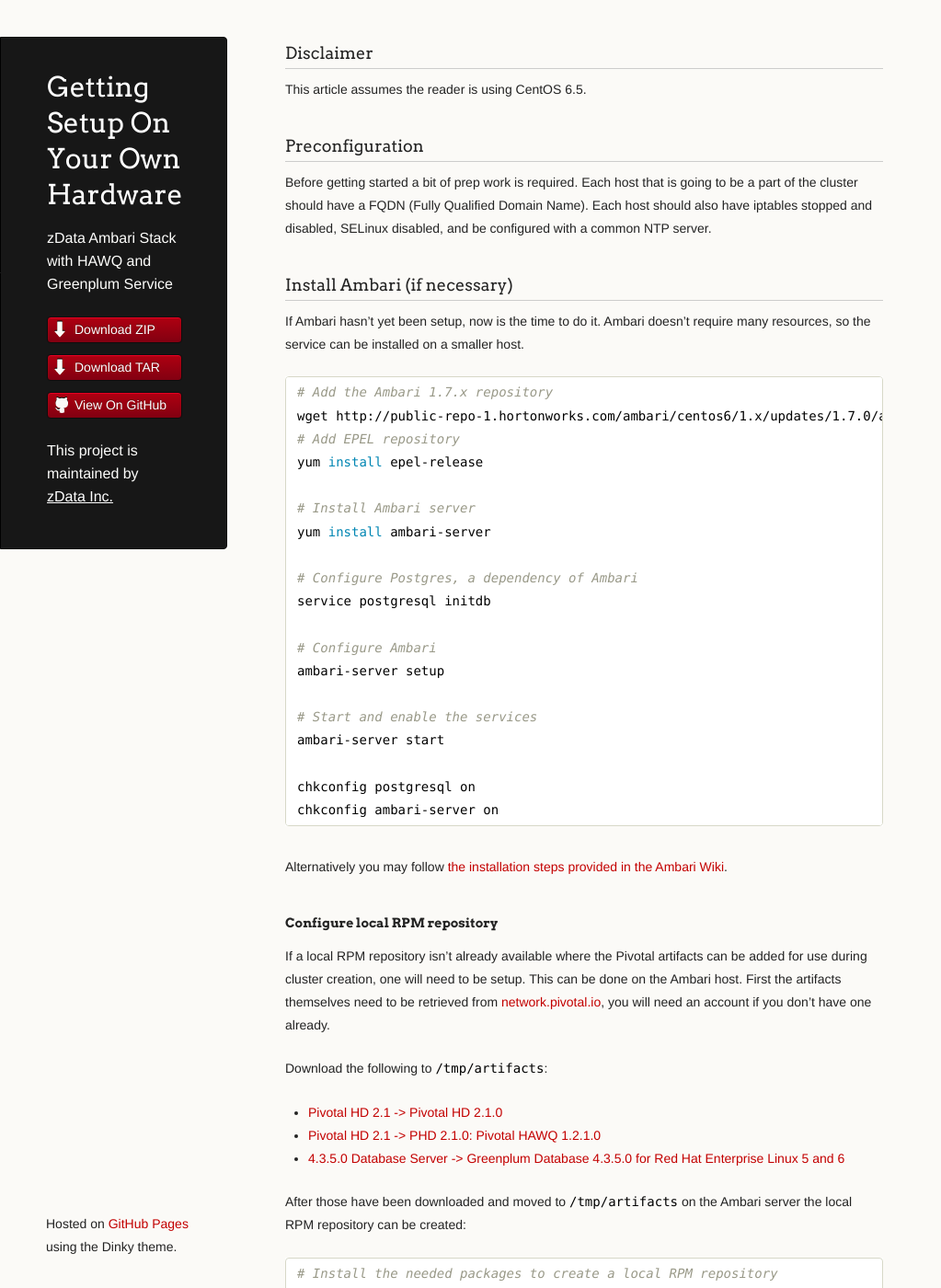
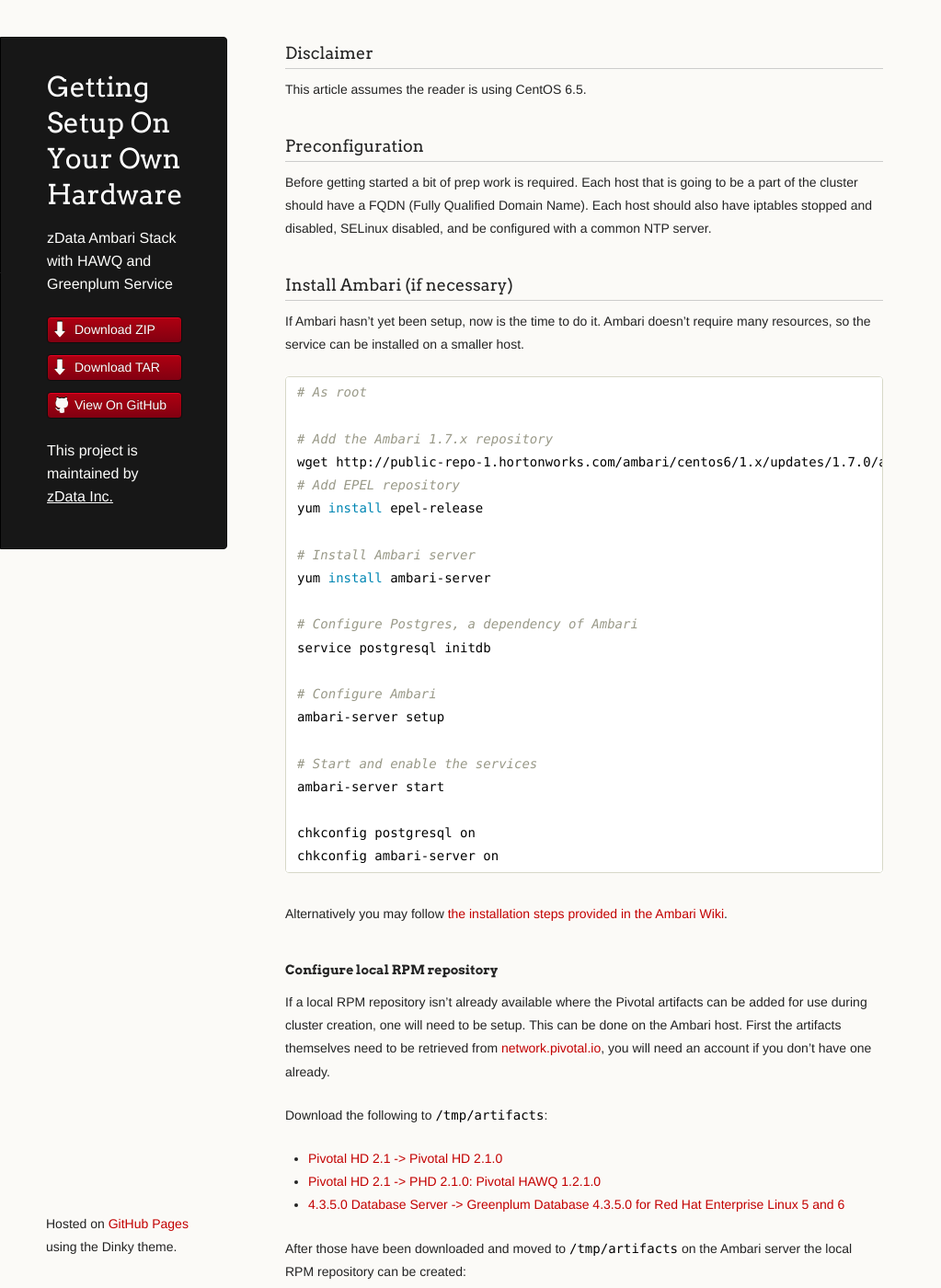
Before and after one commit to zdata-inc/ambari-extensions, a Jekyll site: the page built from getting-setup/on-your-own-hardware.md, in a window 1280 px wide and 1400 px high. Shown: the whole window at 92% size, without its empty margins (0-1023 px from the left). Built offline with Jekyll 4.4.1, drawn with Linux system fonts in a browser that asks for light colours; Markdown is read by kramdown in place of the engine named in the settings.

Commit message:
Note sections that need to be run as root

````diff
--- a/getting-setup/on-your-own-hardware.md
+++ b/getting-setup/on-your-own-hardware.md
@@ -15,6 +15,8 @@
 If Ambari hasn't yet been setup, now is the time to do it.  Ambari doesn't require many resources, so the service can be installed on a smaller host.
 
 ```sh
+# As root
+
 # Add the Ambari 1.7.x repository
 wget http://public-repo-1.hortonworks.com/ambari/centos6/1.x/updates/1.7.0/ambari.repo -O /etc/yum.repos.d/ambari.repo
 # Add EPEL repository
@@ -51,6 +53,8 @@
 After those have been downloaded and moved to `/tmp/artifacts` on the Ambari server the local RPM repository can be created:
 
 ```sh
+# As root
+
 # Install the needed packages to create a local RPM repository
 yum install httpd createrepo
 
````
